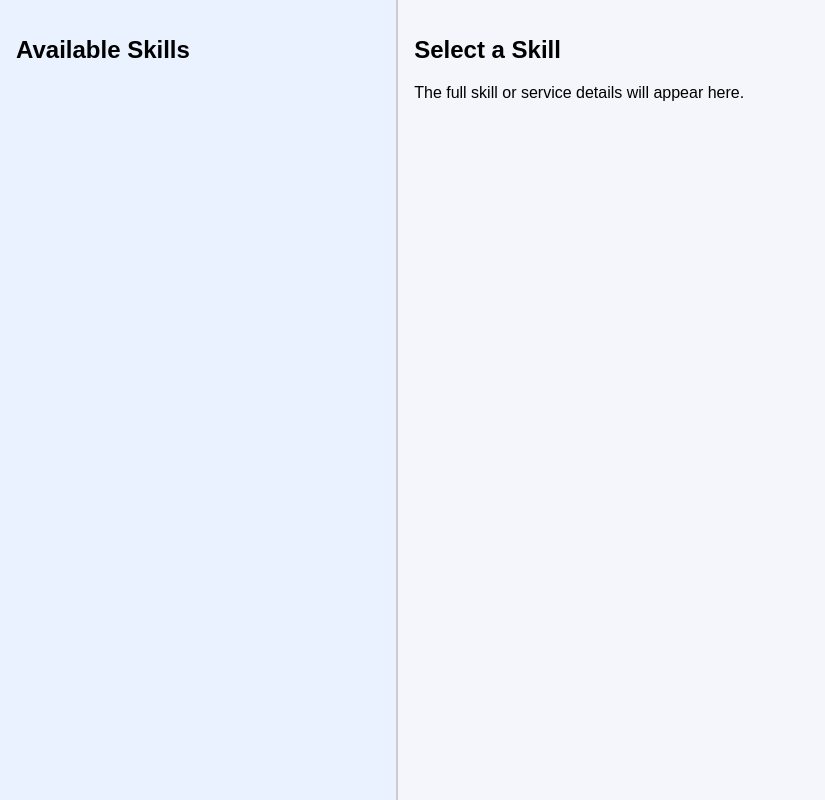
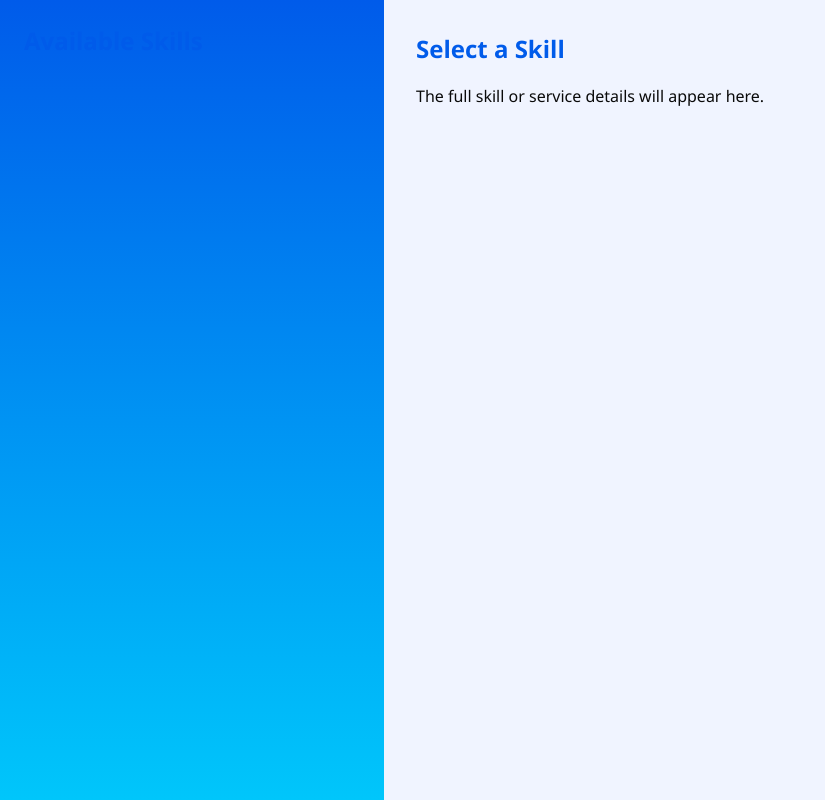
Before and after one commit to biwott-v/biwott-v, a React (Create React App) app in the folder skilllink-fe/: page / in a window 1280 px wide. Shown: the whole page, without its empty margins (0-825 px from the left). Built offline with nearby package versions, Linux system fonts and the light colour scheme.

Commit message:
changed the blue to a darker tone

```diff
--- a/skilllink-fe/src/index.css
+++ b/skilllink-fe/src/index.css
@@ -1,26 +1,85 @@
 :root {
   --primary-blue: #005BEA;
+  --secondary-blue: #00C6FB;
+  --bg-light: #f0f4ff;
+  --text-dark: #0a0a0a;
+  --card-bg: #ffffff;
+  --border-color: #dfe6f1;
+  --button-radius: 8px;
+}
+
+* {
+  box-sizing: border-box;
 }
 
 body {
   margin: 0;
-  font-family: sans-serif;
-  background-color: #f4f6fb;
+  font-family: 'Segoe UI', Tahoma, Geneva, Verdana, sans-serif;
+  background-color: var(--bg-light);
+  color: var(--text-dark);
+}
+
+h1, h2, h3 {
+  color: var(--primary-blue);
+  margin-top: 0;
 }
 
 .app-container {
   display: flex;
   height: 100vh;
+  overflow: hidden;
 }
 
+/* Sidebar */
 .sidebar {
   width: 30%;
-  background-color: #eaf1ff;
-  padding: 1rem;
-  border-right: 2px solid #ccc;
+  background: linear-gradient(180deg, var(--primary-blue), var(--secondary-blue));
+  color: white;
+  padding: 1.5rem;
+  overflow-y: auto;
 }
 
+.sidebar h2 {
+  font-size: 1.5rem;
+  margin-bottom: 1rem;
+}
+
+/* Skill Details Panel */
 .skill-details {
   width: 70%;
+  padding: 2rem;
+  background-color: var(--bg-light);
+  overflow-y: auto;
+}
+
+/* Card Style (optional for skills) */
+.skill-card {
+  background-color: var(--card-bg);
+  border: 1px solid var(--border-color);
+  border-radius: var(--button-radius);
   padding: 1rem;
+  margin-bottom: 1rem;
+  box-shadow: 0 2px 8px rgba(0, 0, 0, 0.05);
+  cursor: pointer;
+  transition: transform 0.2s;
 }
+
+.skill-card:hover {
+  transform: translateY(-2px);
+}
+
+/* Buttons (optional use) */
+.button {
+  background: linear-gradient(to right, var(--primary-blue), var(--secondary-blue));
+  color: white;
+  border: none;
+  padding: 0.75rem 1.5rem;
+  border-radius: var(--button-radius);
+  font-weight: bold;
+  cursor: pointer;
+  transition: background 0.3s ease;
+}
+
+.button:hover {
+  opacity: 0.9;
+}
```
